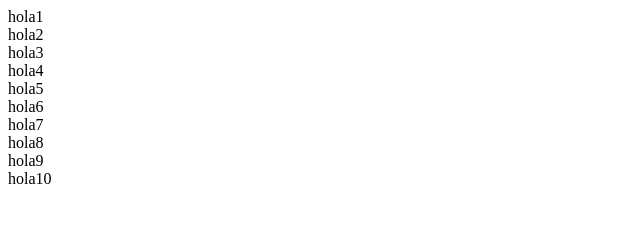
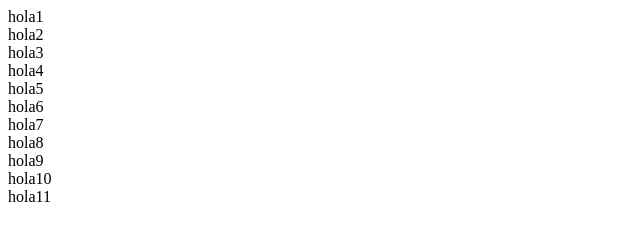
Before and after one commit to AmaurySanchez/practicando, a plain HTML site: page index.html in a window 1280 px wide. Shown: the full height of the page, 0-640 px from the left. Drawn offline with Linux system fonts and the light colour scheme.

Commit message:
Aniadi una vuelta mas al bucle

```diff
--- a/index.html
+++ b/index.html
@@ -10,7 +10,7 @@
 
 	<script>
 		div=document.getElementsByTagName("div")[0];
-		for(i=1;i<=10;i++){
+		for(i=1;i<=11;i++){
 			div.innerHTML+="hola"+i+"<br/>";
 
 		}
```
